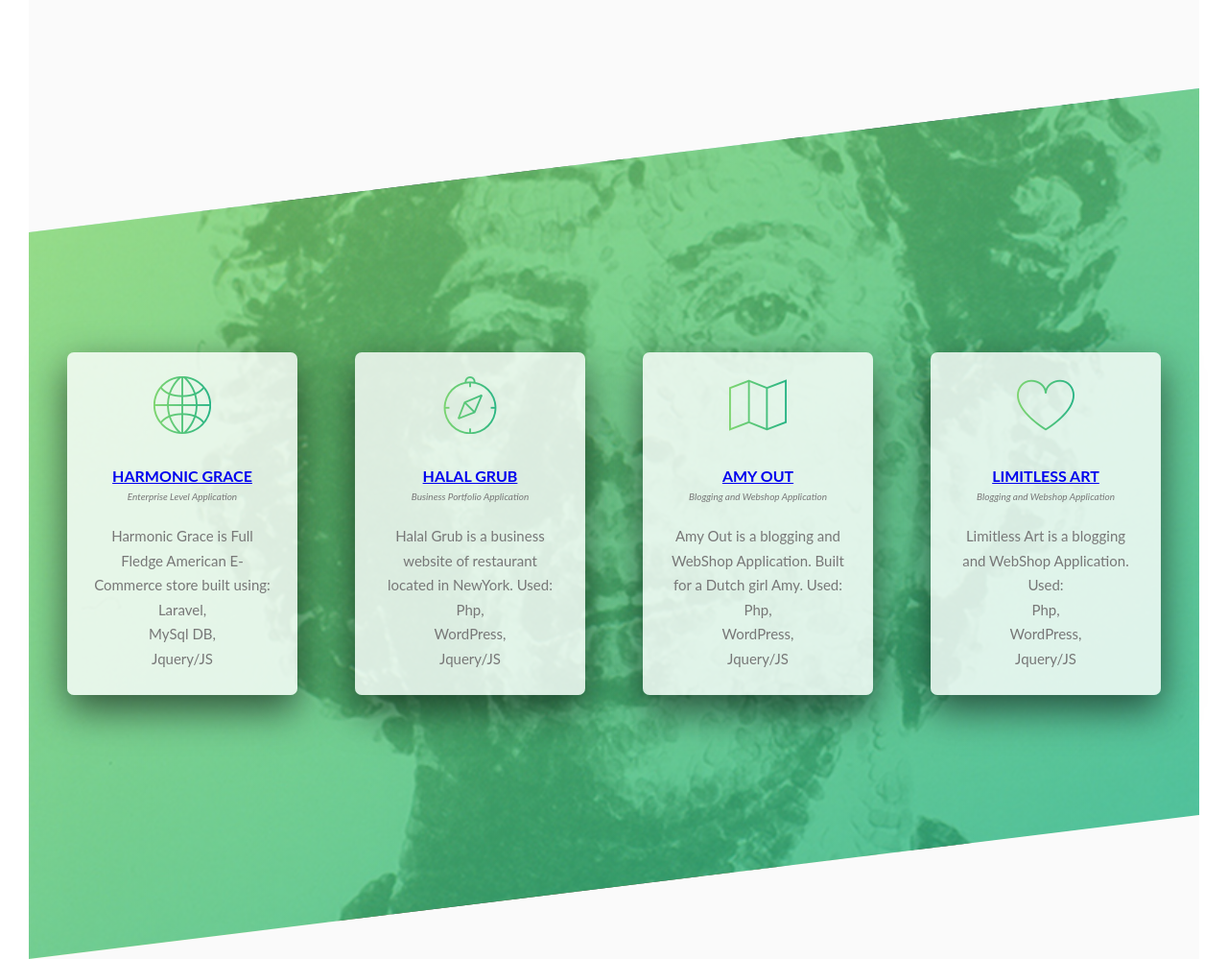
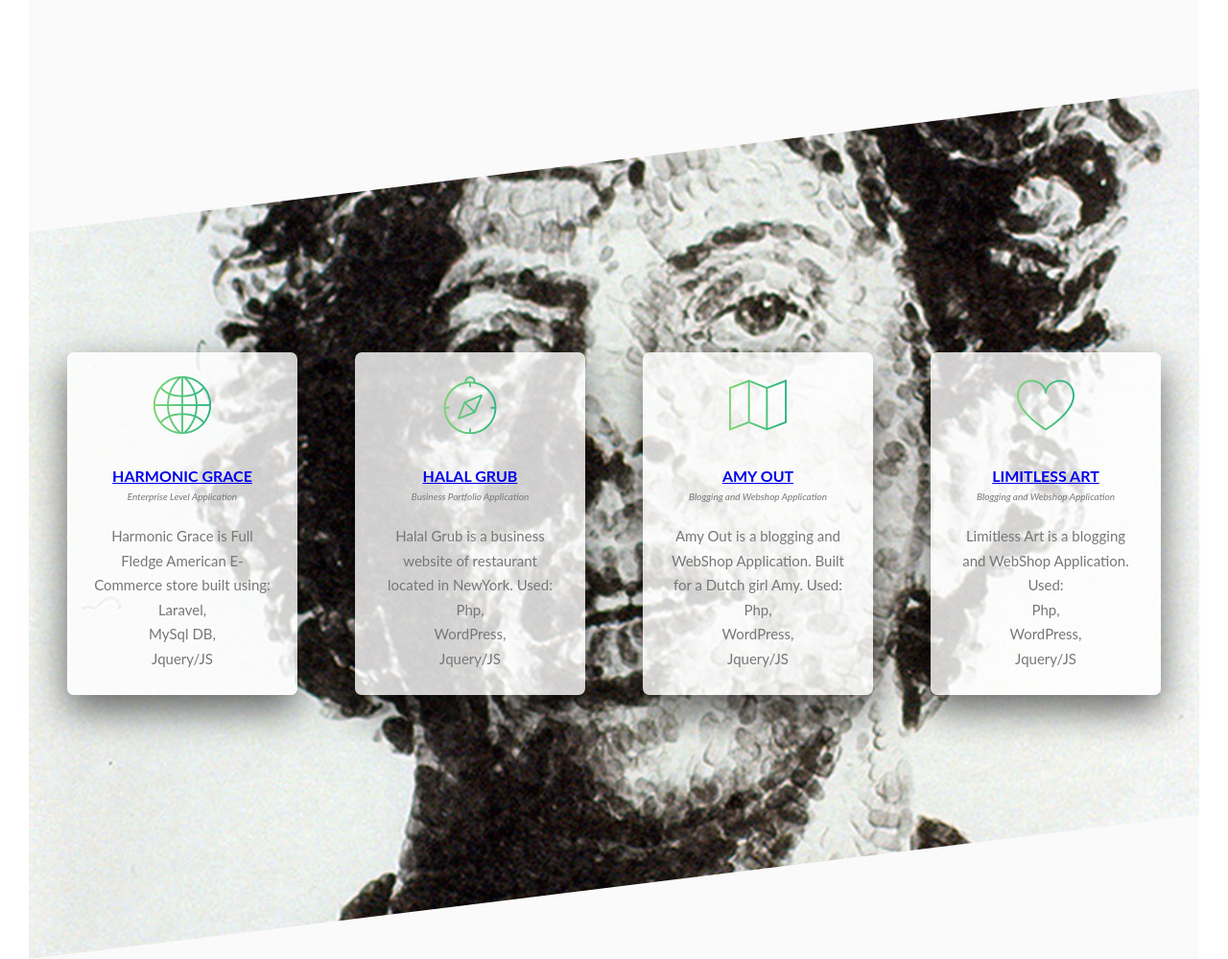
Before and after one commit to SujalPaudel/SujalPaudel.github.io, a plain HTML site: page index.html in a window 1280 px wide. Shown: the part 1329-2328 px from the top of the page at 96% size. Drawn offline with Linux system fonts and the light colour scheme; a script that the page names is missing.

Commit message:
Update style.css

```diff
--- a/css/style.css
+++ b/css/style.css
@@ -665,7 +665,7 @@ body {
 
 .section-features {
   padding: 20rem 0;
-  background-image: linear-gradient(to right bottom, rgba(126, 213, 111, 0.8), rgba(40, 180, 133, 0.8)), url(../img/chuck_real.jpg);
+  background-image: url(../img/chuck_real.jpg);
   background-size: cover;
   transform: skewY(-7deg);
   margin-top: -8rem; }
```
